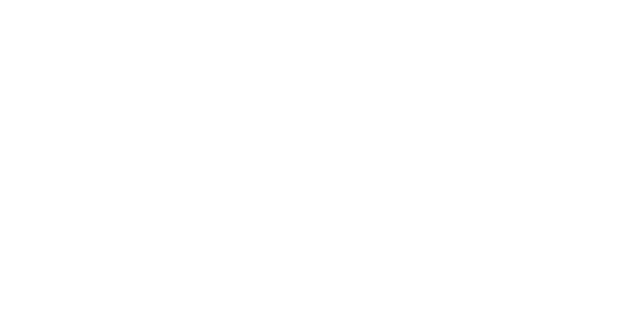
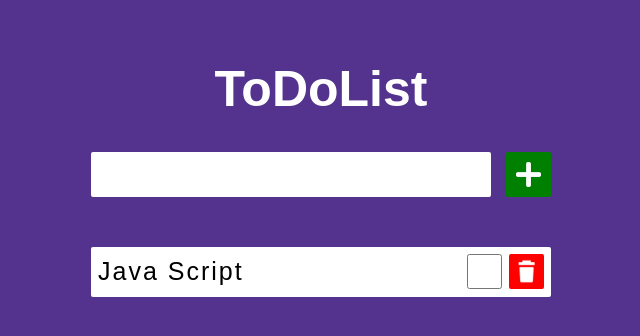
Before and after one commit to Aidar-Lutfullin/ToDoList, a plain HTML site: page index.html in a window 1280 px wide. Shown: the whole page, without its empty margins (319-959 px from the left). Drawn offline with Linux system fonts and the light colour scheme.

Commit message:
commit 2

```diff
--- a/index.html
+++ b/index.html
@@ -8,6 +8,31 @@
     <link rel="stylesheet" href="./style.css" />
   </head>
   <body>
+    <wrapper class="box">
+      <div class="container">
+        <div class="box__title">
+          <h1>ToDoList</h1>
+        </div>
+
+        <div class="box__form">
+          <input class="box__form-input"></input>
+          <button class="box__form-button">
+            <img src="./img/add.png" alt="add">
+          </button>
+        </div>
+
+        <div class="box__task">
+          <div class="box__task-1">
+            <div class="box__task-1-text">Java Script</div>
+            <div class="box__task-1-button">
+              <input class="box__task-1-button-input" type="checkbox">
+              <button class="box__task-1-button-delete">
+                <img src="./img/delete.png" alt="del">
+              </button>
+            </div>
+          </div>
+        </div>
+
     <script src="./main.js"></script>
   </body>
 </html>
--- a/style.css
+++ b/style.css
@@ -0,0 +1,126 @@
+* {
+  box-sizing: border-box;
+}
+
+body {
+  background-color: rgb(83, 51, 141);
+  color: white;
+  font-family: Arial, Helvetica, sans-serif;
+  font-size: 25px;
+}
+
+.box {
+  text-align: center;
+}
+
+.container {
+  max-width: 900px;
+  margin: 60px auto;
+}
+
+/* ------box form------ */
+
+.box__form {
+  display: flex;
+  justify-content: center;
+}
+
+.box__form-input {
+  width: 400px;
+  height: 45px;
+  margin-right: 15px;
+  font-family: Arial, Helvetica, sans-serif;
+  font-size: 25px;
+  letter-spacing: 2px;
+  padding: 7px;
+  border: none;
+  border-radius: 2px;
+}
+
+.box__form-button {
+  width: 45px;
+  height: 45px;
+  background-color: green;
+  border: none;
+  display: flex;
+  justify-content: center;
+  align-items: center;
+  border-radius: 2px;
+}
+
+.box__form-button img {
+  width: 25px;
+  height: 25px;
+}
+
+/* ------box task------ */
+
+.box__task {
+  margin-top: 50px;
+}
+
+.box__task-1 {
+  display: flex;
+  justify-content: space-between;
+  margin: 0 auto;
+  margin-top: 30px;
+  margin-bottom: 30px;
+  width: 460px;
+  height: 50px;
+  background-color: white;
+  border-radius: 2px;
+}
+
+.box__task-1-text {
+  font-family: Arial, Helvetica, sans-serif;
+  font-size: 25px;
+  color: black;
+  letter-spacing: 2px;
+  padding: 7px;
+
+  display: flex;
+  justify-content: center;
+  align-items: center;
+}
+
+.box__task-1-button {
+  display: flex;
+  align-items: center;
+}
+
+.box__task-1-button-input {
+  width: 35px;
+  height: 35px;
+  margin-right: 7px;
+  border-radius: 2px;
+}
+
+.box__task-1-button-delete {
+  width: 35px;
+  height: 35px;
+  background-color: red;
+  border: none;
+  margin-right: 7px;
+  display: flex;
+  justify-content: center;
+  align-items: center;
+  border-radius: 2px;
+}
+
+.box__task-1-button-delete img {
+  width: 25px;
+  height: 25px;
+}
+
+/* media */
+
+@media (max-width: 500px) {
+  .box__form-input {
+    width: 225px;
+  }
+
+  .box__task-1 {
+    width: 285px;
+    height: 50px;
+  }
+}
```
Also changed, not shown: img/add.png (added), img/delete.png (added), img/done.png (added).
